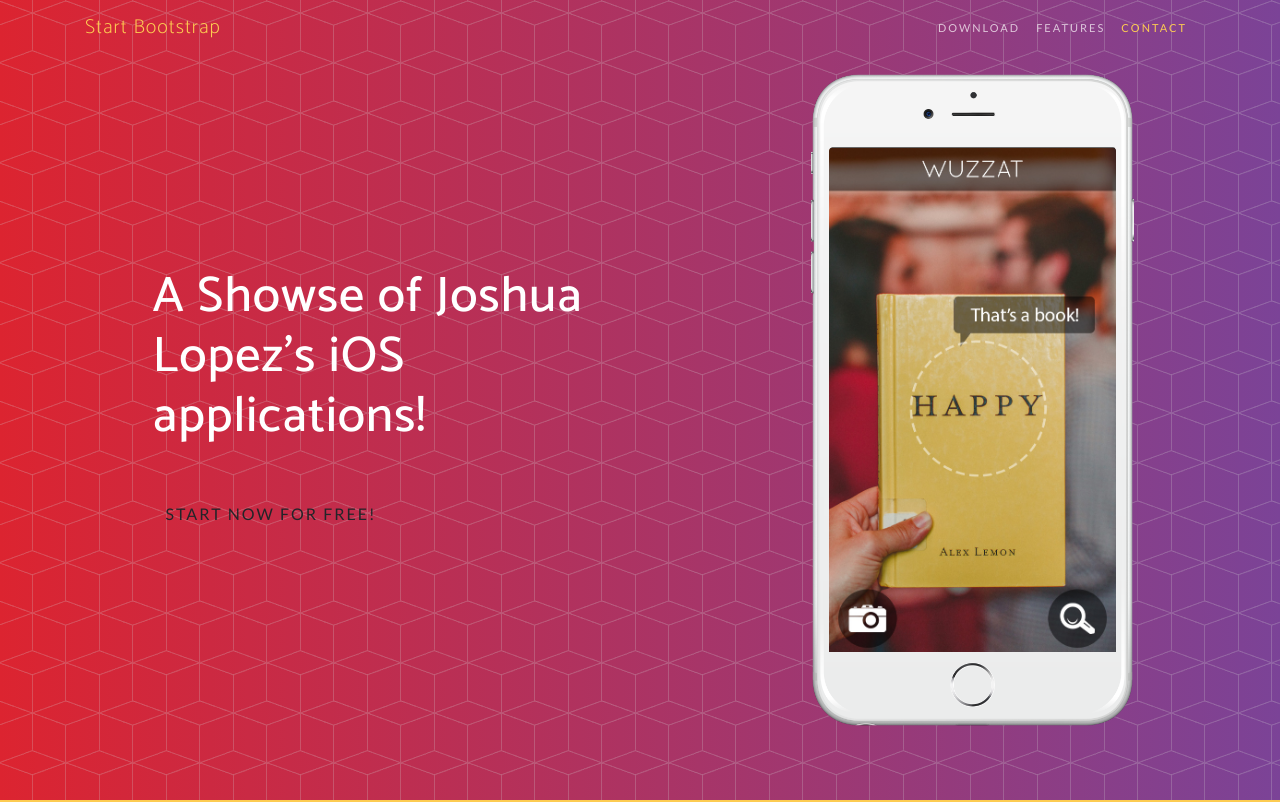
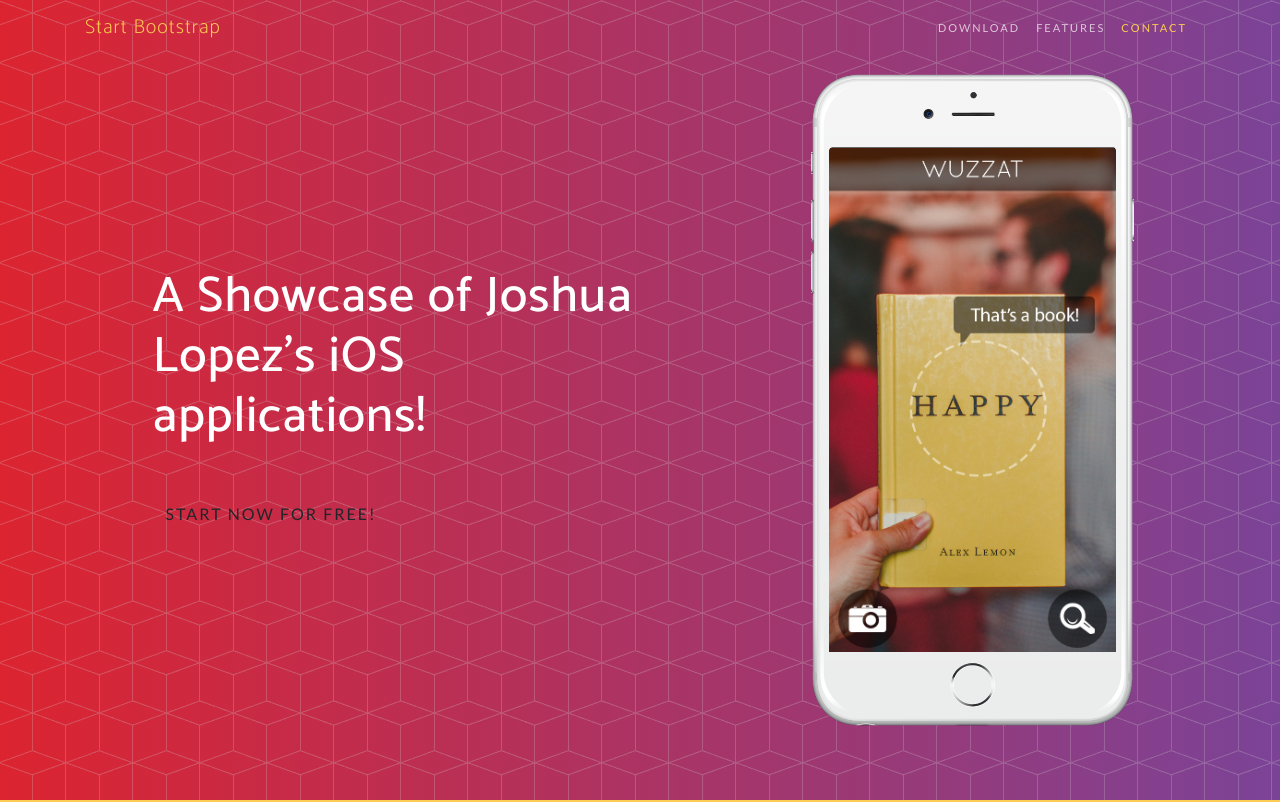
Before and after one commit to Joco321/jlopez.ml, a website with bundled scripts: page index.html in a window 1280 px wide. Shown: the top 802 px of the page. Built offline with nearby package versions, Linux system fonts and the light colour scheme; a web font is replaced by a local one.

Commit message:
fixing text

```diff
--- a/index.html
+++ b/index.html
@@ -59,7 +59,7 @@
       <div class="row h-100">
         <div class="col-lg-7 my-auto">
           <div class="header-content mx-auto">
-            <h1 class="mb-5">A Showse of Joshua Lopez's iOS applications!</h1>
+            <h1 class="mb-5">A Showcase of Joshua Lopez's iOS applications!</h1>
             <a href="#download" class="btn btn-outline btn-xl js-scroll-trigger">Start Now for Free!</a>
           </div>
         </div>
```
